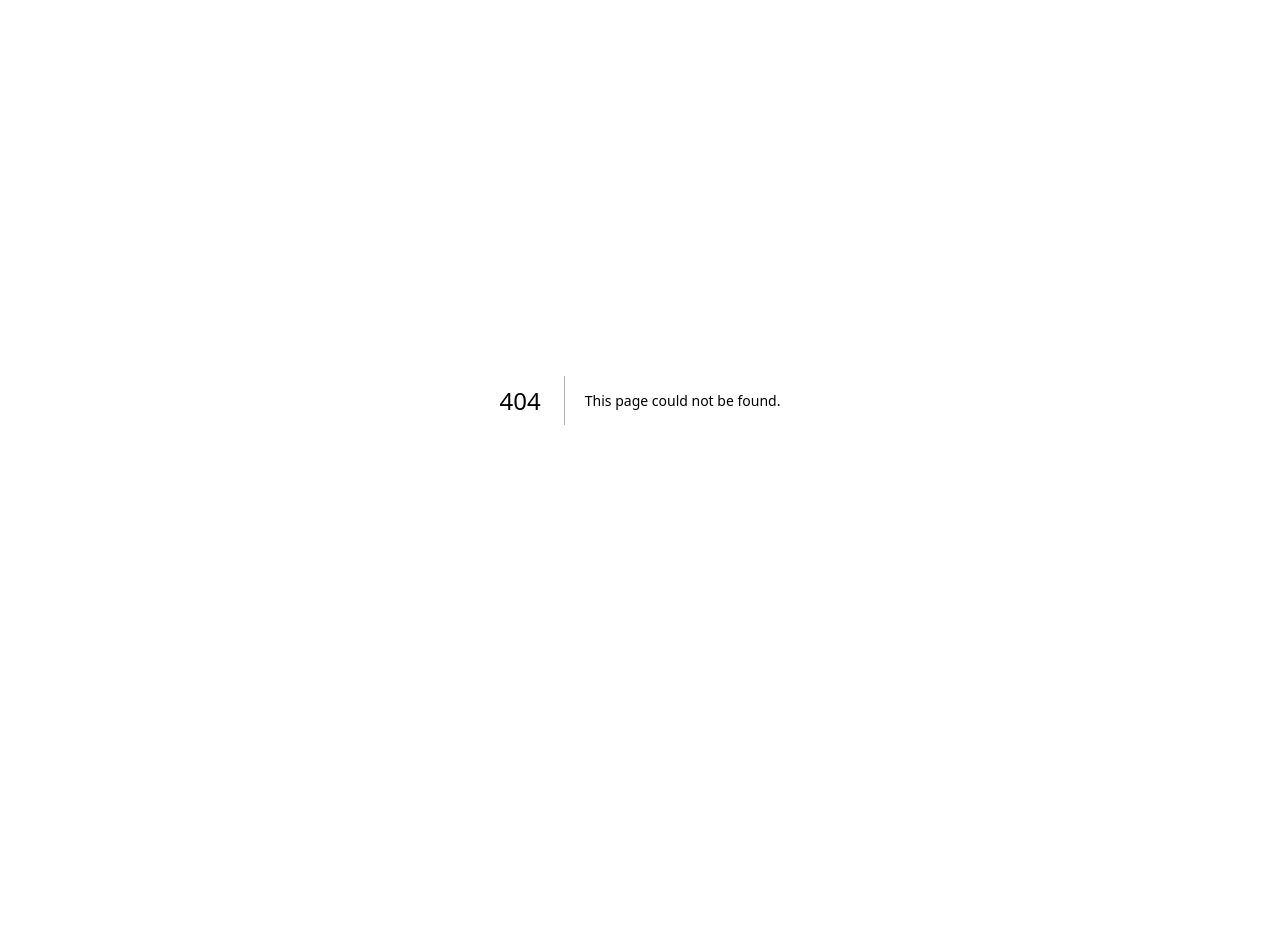
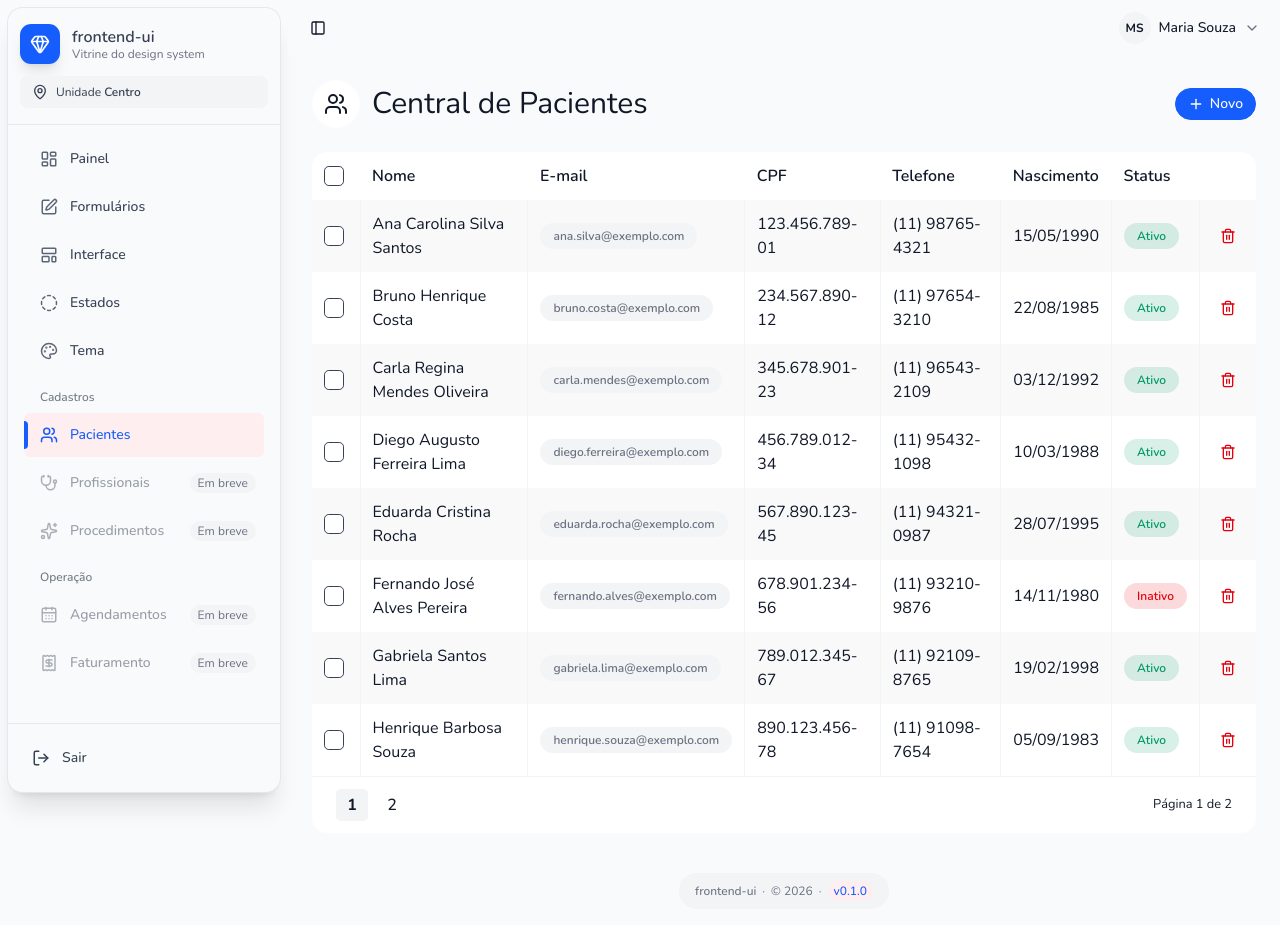
Before and after one commit to idelberto/DS.frontend-ui.REACT, a Next.js app: page /DS.frontend-ui.REACT/patients in a window 1280 px wide. Before the commit this address had no page. Before the commit the page ends 800 px from the top, so only its background shows below. Built offline with nearby package versions, Linux system fonts and the light colour scheme.

Commit message:
feature(showcase): adiciona as páginas Pacientes e Estados (lote 0.5)

```diff
--- /dev/null
+++ b/src/app/patients/page.tsx
@@ -0,0 +1,36 @@
+import { Plus, Users } from 'lucide-react';
+import type { Metadata } from 'next';
+import { Suspense } from 'react';
+
+import { ShowcaseShell } from '@/components/showcase-shell';
+import { Button } from '@/registry/frontend-ui/button/ui/button';
+import { CardBox } from '@/registry/frontend-ui/card-box/components/card-box';
+import { LoadingState } from '@/registry/frontend-ui/loading-state/components/loading-state';
+import { SectionMain } from '@/registry/frontend-ui/section-main/components/section-main';
+import { SectionTitle } from '@/registry/frontend-ui/section-title/components/section-title';
+
+import { PatientsTable } from './patients-table';
+
+export const metadata: Metadata = { title: 'Pacientes' };
+
+export default function PatientsPage() {
+  return (
+    <ShowcaseShell>
+      <SectionMain>
+        <SectionTitle icon={Users} title="Central de Pacientes">
+          <Button size="sm" shape="pill">
+            <Plus />
+            Novo
+          </Button>
+        </SectionTitle>
+
+        {/* O export estático só conhece a página na hora de rodar: a tabela lê o ?page no navegador. */}
+        <Suspense fallback={<LoadingState />}>
+          <CardBox className="overflow-hidden">
+            <PatientsTable />
+          </CardBox>
+        </Suspense>
+      </SectionMain>
+    </ShowcaseShell>
+  );
+}
--- /dev/null
+++ b/src/app/patients/patients-table.tsx
@@ -0,0 +1,140 @@
+'use client';
+
+import { Trash2 } from 'lucide-react';
+import Link from 'next/link';
+import { useSearchParams } from 'next/navigation';
+
+import { Button } from '@/registry/frontend-ui/button/ui/button';
+import { PillTag } from '@/registry/frontend-ui/pill-tag/components/pill-tag';
+import {
+  Table,
+  TableBody,
+  TableCell,
+  TableHead,
+  TableHeader,
+  TableRow,
+} from '@/registry/frontend-ui/table/ui/table';
+import {
+  TablePagination,
+  type PageLinkProps,
+} from '@/registry/frontend-ui/table/components/table-pagination';
+import {
+  TableSelectAllCheckbox,
+  TableSelection,
+  TableSelectRowCheckbox,
+  useTableSelection,
+} from '@/registry/frontend-ui/table/components/table-selection';
+
+import { PATIENTS, type Patient } from './patients';
+
+const PAGE_SIZE = 8;
+const PAGE_COUNT = Math.ceil(PATIENTS.length / PAGE_SIZE);
+
+function currentPage(pageParam: string | null): number {
+  const page = Number(pageParam);
+  if (!Number.isInteger(page) || page < 1 || page > PAGE_COUNT) {
+    return 1;
+  }
+  return page;
+}
+
+function renderPageLink(href: string, props: PageLinkProps) {
+  return <Link href={href} {...props} />;
+}
+
+function SelectionBar() {
+  const { selectedIds, clearSelection } = useTableSelection();
+
+  if (selectedIds.length === 0) {
+    return null;
+  }
+
+  return (
+    <div className="flex flex-wrap items-center gap-3 border-b px-3 py-3 lg:px-6">
+      <span className="font-semibold">{selectedIds.length} selecionado(s)</span>
+      <Button variant="destructive" size="sm" shape="pill">
+        <Trash2 />
+        Excluir selecionados
+      </Button>
+      <Button variant="ghost" size="sm" onClick={clearSelection}>
+        Limpar seleção
+      </Button>
+    </div>
+  );
+}
+
+function PatientRow({ patient }: { patient: Patient }) {
+  return (
+    <TableRow>
+      <TableCell className="lg:w-12">
+        <TableSelectRowCheckbox rowId={patient.id} label={patient.name} />
+      </TableCell>
+      <TableCell label="Nome">{patient.name}</TableCell>
+      <TableCell label="E-mail">
+        <PillTag tone="neutral" variant="soft" size="sm">
+          {patient.email}
+        </PillTag>
+      </TableCell>
+      <TableCell label="CPF">{patient.cpf}</TableCell>
+      <TableCell label="Telefone">{patient.phone}</TableCell>
+      <TableCell label="Nascimento">{patient.birthDate}</TableCell>
+      <TableCell label="Status">
+        {patient.isActive && (
+          <PillTag tone="success" variant="soft" size="sm">
+            Ativo
+          </PillTag>
+        )}
+        {!patient.isActive && (
+          <PillTag tone="danger" variant="soft" size="sm">
+            Inativo
+          </PillTag>
+        )}
+      </TableCell>
+      <TableCell className="lg:w-12">
+        <Button variant="ghost" size="icon-sm" aria-label={`Excluir ${patient.name}`}>
+          <Trash2 className="text-destructive" />
+        </Button>
+      </TableCell>
+    </TableRow>
+  );
+}
+
+export function PatientsTable() {
+  const page = currentPage(useSearchParams().get('page'));
+  const pagePatients = PATIENTS.slice((page - 1) * PAGE_SIZE, page * PAGE_SIZE);
+
+  return (
+    <TableSelection rowIds={pagePatients.map((patient) => patient.id)}>
+      <SelectionBar />
+      <Table>
+        <TableHeader>
+          <TableRow>
+            <TableHead className="w-12">
+              <TableSelectAllCheckbox />
+            </TableHead>
+            <TableHead>Nome</TableHead>
+            <TableHead>E-mail</TableHead>
+            <TableHead>CPF</TableHead>
+            <TableHead>Telefone</TableHead>
+            <TableHead>Nascimento</TableHead>
+            <TableHead>Status</TableHead>
+            <TableHead className="w-12">
+              <span className="sr-only">Ações</span>
+            </TableHead>
+          </TableRow>
+        </TableHeader>
+        <TableBody>
+          {pagePatients.map((patient) => (
+            <PatientRow key={patient.id} patient={patient} />
+          ))}
+        </TableBody>
+      </Table>
+      <TablePagination
+        page={page}
+        pageCount={PAGE_COUNT}
+        hrefForPage={(pageNumber) => `/patients/?page=${String(pageNumber)}`}
+        renderLink={renderPageLink}
+      />
+    </TableSelection>
+  );
+}
--- /dev/null
+++ b/src/app/patients/patients.ts
@@ -0,0 +1,103 @@
+// Pacientes fictícios da vitrine.
+export interface Patient {
+  id: string;
+  name: string;
+  email: string;
+  cpf: string;
+  phone: string;
+  birthDate: string;
+  isActive: boolean;
+}
+
+export const PATIENTS: Patient[] = [
+  {
+    id: 'p01',
+    name: 'Ana Carolina Silva Santos',
+    email: 'ana.silva@exemplo.com',
+    cpf: '123.456.789-01',
+    phone: '(11) 98765-4321',
+    birthDate: '15/05/1990',
+    isActive: true,
+  },
+  {
+    id: 'p02',
+    name: 'Bruno Henrique Costa',
+    email: 'bruno.costa@exemplo.com',
+    cpf: '234.567.890-12',
+    phone: '(11) 97654-3210',
+    birthDate: '22/08/1985',
+    isActive: true,
+  },
+  {
+    id: 'p03',
+    name: 'Carla Regina Mendes Oliveira',
+    email: 'carla.mendes@exemplo.com',
+    cpf: '345.678.901-23',
+    phone: '(11) 96543-2109',
+    birthDate: '03/12/1992',
+    isActive: true,
+  },
+  {
+    id: 'p04',
+    name: 'Diego Augusto Ferreira Lima',
+    email: 'diego.ferreira@exemplo.com',
+    cpf: '456.789.012-34',
+    phone: '(11) 95432-1098',
+    birthDate: '10/03/1988',
+    isActive: true,
+  },
+  {
+    id: 'p05',
+    name: 'Eduarda Cristina Rocha',
+    email: 'eduarda.rocha@exemplo.com',
+    cpf: '567.890.123-45',
+    phone: '(11) 94321-0987',
+    birthDate: '28/07/1995',
+    isActive: true,
+  },
+  {
+    id: 'p06',
+    name: 'Fernando José Alves Pereira',
+    email: 'fernando.alves@exemplo.com',
+    cpf: '678.901.234-56',
+    phone: '(11) 93210-9876',
+    birthDate: '14/11/1980',
+    isActive: false,
+  },
+  {
+    id: 'p07',
+    name: 'Gabriela Santos Lima',
+    email: 'gabriela.lima@exemplo.com',
+    cpf: '789.012.345-67',
+    phone: '(11) 92109-8765',
+    birthDate: '19/02/1998',
+    isActive: true,
+  },
+  {
+    id: 'p08',
+    name: 'Henrique Barbosa Souza',
+    email: 'henrique.souza@exemplo.com',
+    cpf: '890.123.456-78',
+    phone: '(11) 91098-7654',
+    birthDate: '05/09/1983',
+    isActive: true,
+  },
+  {
+    id: 'p09',
+    name: 'Isabela Martins Ribeiro',
+    email: 'isabela.ribeiro@exemplo.com',
+    cpf: '901.234.567-89',
+    phone: '(11) 90987-6543',
+    birthDate: '30/06/1993',
+    isActive: true,
+  },
+  {
+    id: 'p10',
+    name: 'João Pedro Carvalho',
+    email: 'joao.carvalho@exemplo.com',
+    cpf: '012.345.678-90',
+    phone: '(11) 99876-5432',
+    birthDate: '08/01/1987',
+    isActive: false,
+  },
+];
--- /dev/null
+++ b/src/app/states/error-state-demo.tsx
@@ -0,0 +1,18 @@
+'use client';
+
+import { BASE_PATH } from '@/lib/base-path';
+import { ErrorState } from '@/registry/frontend-ui/error-state/components/error-state';
+
+const EXAMPLE_DIGEST = '2817461093';
+
+export function ErrorStateDemo() {
+  return (
+    <ErrorState
+      digest={EXAMPLE_DIGEST}
+      homeHref={`${BASE_PATH}/`}
+      onRetry={() => {
+        window.location.reload();
+      }}
+    />
+  );
+}
--- /dev/null
+++ b/src/app/states/page.tsx
@@ -0,0 +1,47 @@
+import { CircleDashed, Plus, Users } from 'lucide-react';
+import type { Metadata } from 'next';
+
+import { ShowcaseShell } from '@/components/showcase-shell';
+import { Button } from '@/registry/frontend-ui/button/ui/button';
+import { EmptyState } from '@/registry/frontend-ui/empty-state/components/empty-state';
+import { LoadingState } from '@/registry/frontend-ui/loading-state/components/loading-state';
+import { SectionMain } from '@/registry/frontend-ui/section-main/components/section-main';
+import { SectionTitle } from '@/registry/frontend-ui/section-title/components/section-title';
+
+import { ErrorStateDemo } from './error-state-demo';
+
+export const metadata: Metadata = { title: 'Estados' };
+
+export default function StatesPage() {
+  return (
+    <ShowcaseShell>
+      <SectionMain className="flex flex-col gap-10">
+        <SectionTitle icon={CircleDashed} title="Estados" />
+
+        <section className="flex flex-col gap-3">
+          <h2 className="text-2xl">Carregando</h2>
+          <LoadingState />
+        </section>
+
+        <section className="flex flex-col gap-3">
+          <h2 className="text-2xl">Vazio</h2>
+          <EmptyState
+            icon={Users}
+            title="Nenhum paciente ainda"
+            description="Cadastre o primeiro paciente para começar a agenda."
+          >
+            <Button size="sm" shape="pill">
+              <Plus />
+              Novo paciente
+            </Button>
+          </EmptyState>
+        </section>
+
+        <section className="flex flex-col gap-3">
+          <h2 className="text-2xl">Erro</h2>
+          <ErrorStateDemo />
+        </section>
+      </SectionMain>
+    </ShowcaseShell>
+  );
+}
--- a/src/components/showcase-navigation.tsx
+++ b/src/components/showcase-navigation.tsx
@@ -2,6 +2,7 @@
 
 import {
   CalendarDays,
+  CircleDashed,
   LayoutDashboard,
   LayoutTemplate,
   Palette,
@@ -27,6 +28,7 @@ const SHOWCASE_NAVIGATION: NavigationGroup[] = [
       { id: 'dashboard', label: 'Painel', icon: LayoutDashboard, href: '/dashboard/' },
       { id: 'forms', label: 'Formulários', icon: SquarePen, href: '/forms/' },
       { id: 'ui', label: 'Interface', icon: LayoutTemplate, href: '/ui/' },
+      { id: 'states', label: 'Estados', icon: CircleDashed, href: '/states/' },
       { id: 'theme', label: 'Tema', icon: Palette, href: '/theme/' },
     ],
   },
@@ -34,7 +36,7 @@ const SHOWCASE_NAVIGATION: NavigationGroup[] = [
     id: 'records',
     label: 'Cadastros',
     items: [
-      { id: 'patients', label: 'Pacientes', icon: Users, href: null },
+      { id: 'patients', label: 'Pacientes', icon: Users, href: '/patients/' },
       { id: 'professionals', label: 'Profissionais', icon: Stethoscope, href: null },
       { id: 'procedures', label: 'Procedimentos', icon: Sparkles, href: null },
     ],
```
Also changed, not shown: 1 other file (tests, documents, lock files or other folders).
